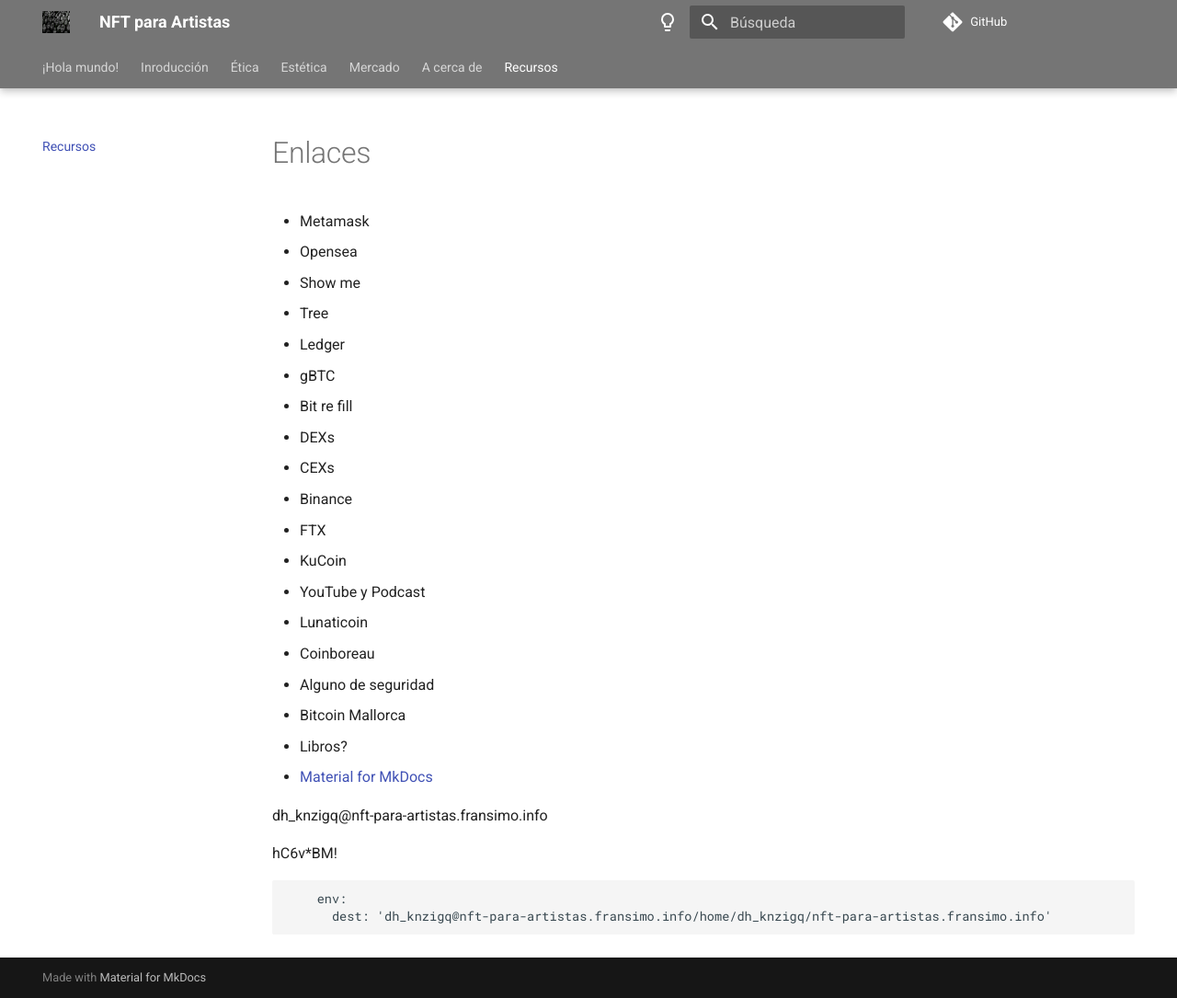
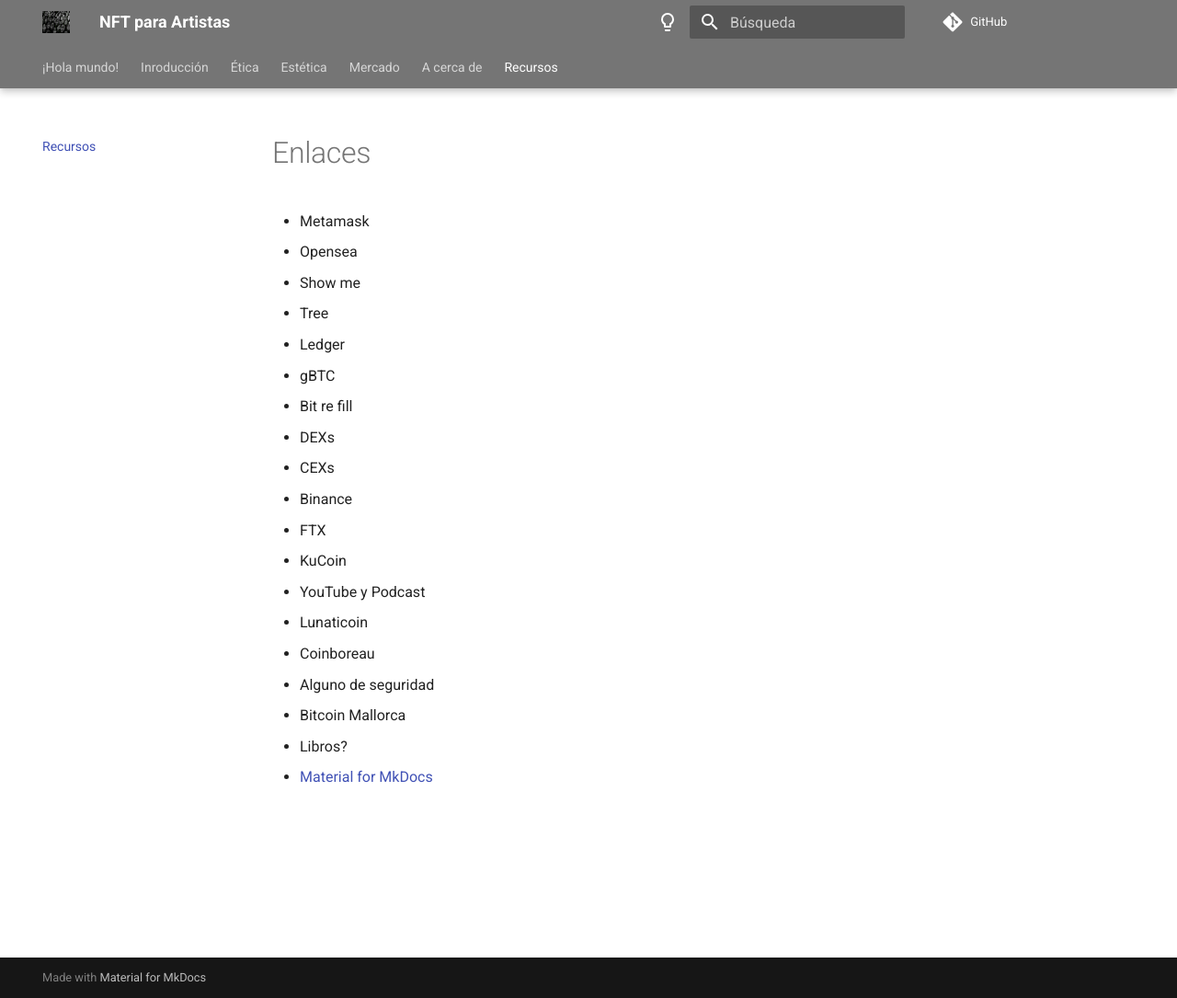
Before and after one commit to fransimo/nft_para_artistas, an MkDocs documentation site: the page built from docs/resources.md, in a window 1280 px wide and 1085 px high. Shown: the whole window at 92% size. Built offline with MkDocs 1.6.1 and Material for MkDocs 9.7.7, drawn with Linux system fonts in a browser that asks for light colours; comment, search, counter and statistics services are not loaded.

Commit message:
fix bad copy and paste

```diff
--- a/docs/resources.md
+++ b/docs/resources.md
@@ -19,12 +19,3 @@
 - Bitcoin Mallorca
 - Libros?
 - [Material for MkDocs](https://squidfunk.github.io/mkdocs-material/)
-
-
-dh_knzigq@nft-para-artistas.fransimo.info
-
-hC6v*BM!
-
-
-        env:
-          dest: 'dh_knzigq@nft-para-artistas.fransimo.info/home/dh_knzigq/nft-para-artistas.fransimo.info'
```
